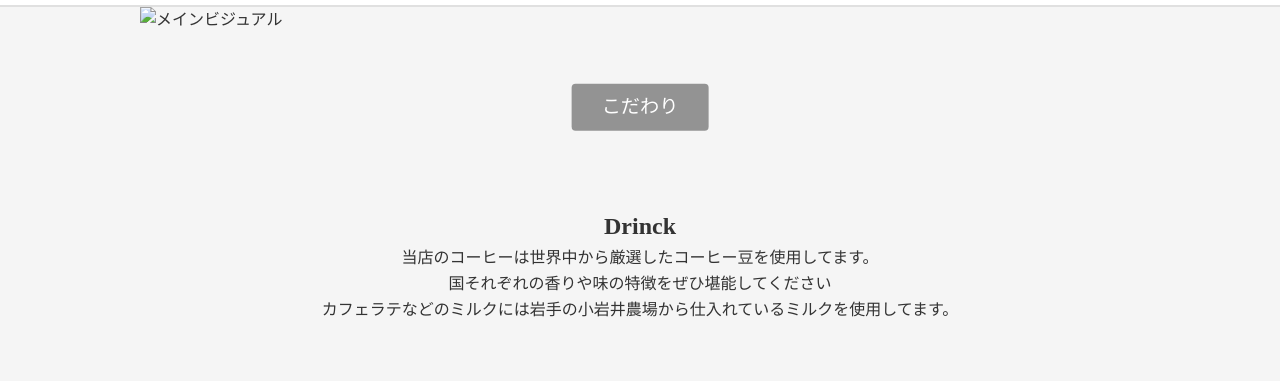
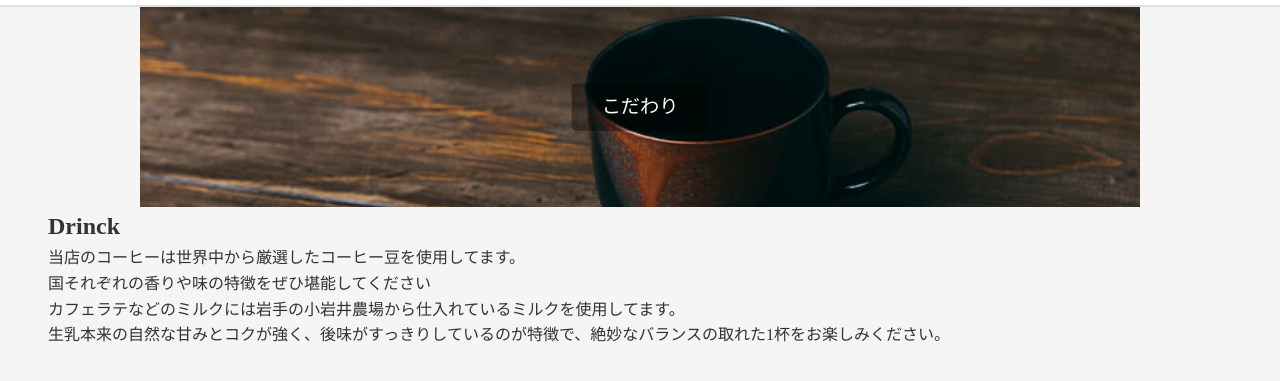
Before and after one commit to kaji0428/Cafe-Project, a plain HTML site: page special.html in a window 1280 px wide. Shown: the part 63-444 px from the top of the page. Drawn offline with Linux system fonts and the light colour scheme.

Commit message:
special画像の追加

```diff
--- a/special.css
+++ b/special.css
@@ -12,6 +12,7 @@
 }
 
 .main-visual-text {
+  text-align: center;
   position: absolute;
   top: 50%;
   left: 50%;
--- a/special.html
+++ b/special.html
@@ -20,17 +20,18 @@
             <a href="">お店の案内</a>
         </nav>
     </header>
-
+  <main >
    <div class="main-visual">
-    <img src="kissaten25_92A2364-p_TP_V4.jpg" alt="メインビジュアル">
+    <img src="special_image/kissaten25_92A2364-p_TP_V4.jpg" alt="メインビジュアル">
     <div class="main-visual-text">こだわり</div>
   </div>
 
-  <main style="text-align: center;">
         <h2>Drinck</h2>
         <p>当店のコーヒーは世界中から厳選したコーヒー豆を使用してます。<br>
         国それぞれの香りや味の特徴をぜひ堪能してください<br>
-        カフェラテなどのミルクには岩手の小岩井農場から仕入れているミルクを使用してます。</p>
+        カフェラテなどのミルクには岩手の小岩井農場から仕入れているミルクを使用してます。<br>
+        生乳本来の自然な甘みとコクが強く、後味がすっきりしているのが特徴で、絶妙なバランスの取れた1杯をお楽しみください。
+        </p>
   </main>
 
 </body>
```
Also changed, not shown: special_image/kissaten25_92A2364-p_TP_V4.jpg (added).
